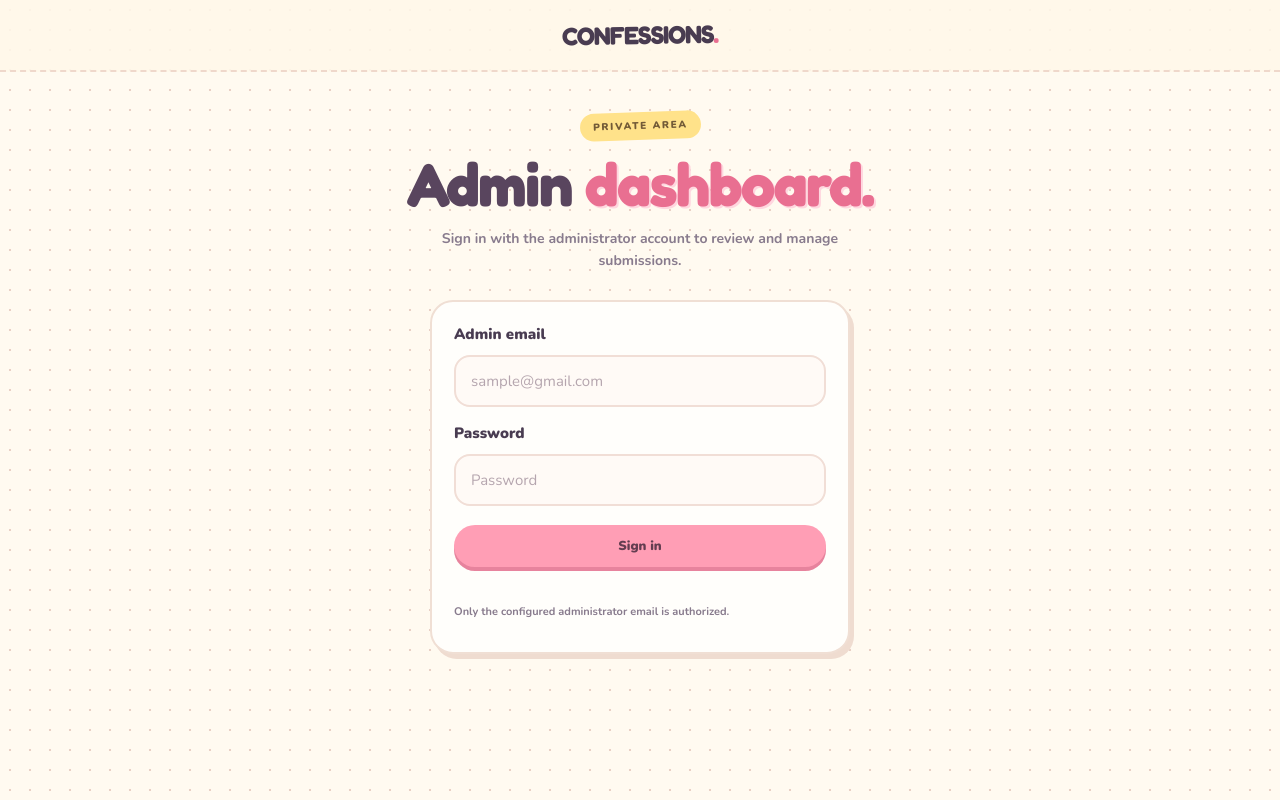
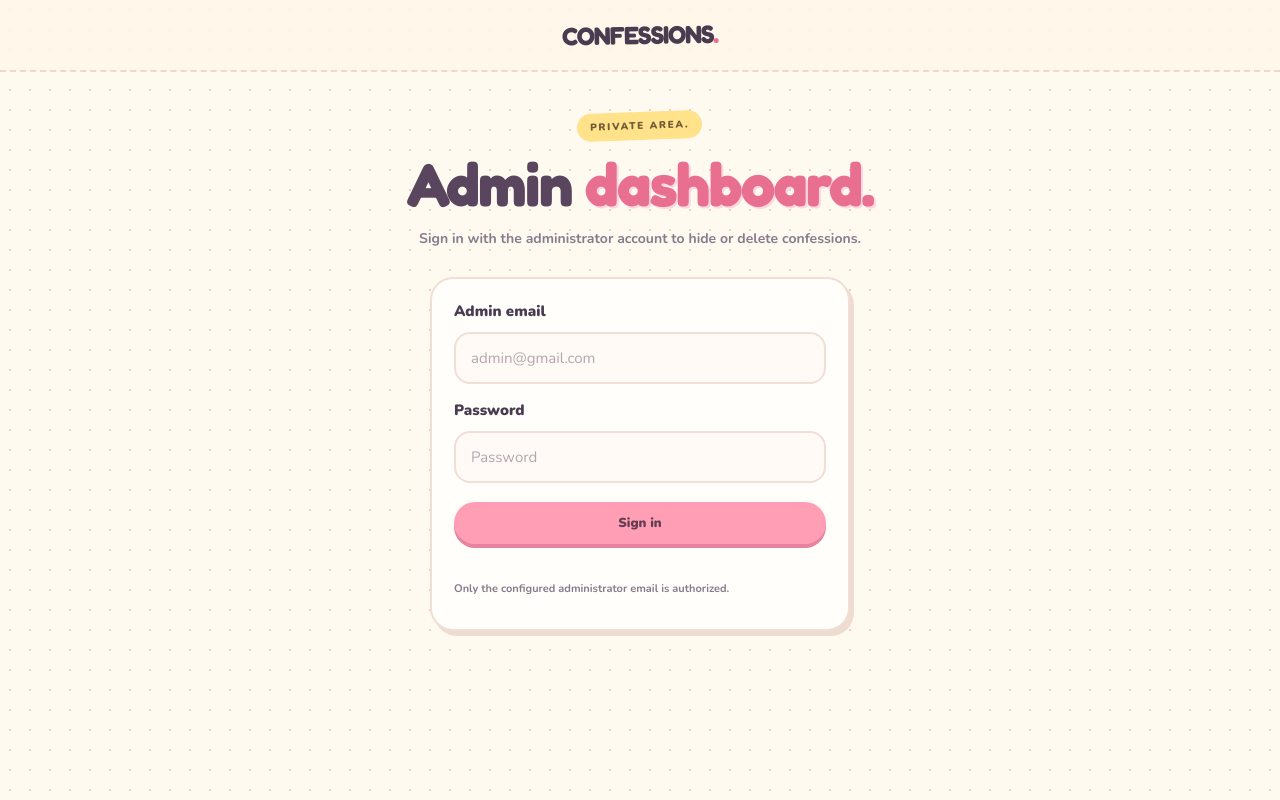
Before and after one commit to beeceyeeahh/confessions, a plain HTML site: page admin.html in a window 1280 px wide. Drawn offline with nearby package versions, Linux system fonts and the light colour scheme; no server answers.

Commit message:
Update admin page content and script version

```diff
--- a/admin.html
+++ b/admin.html
@@ -14,14 +14,14 @@
 
   <main class="container admin-container">
     <section class="hero">
-      <p class="eyebrow">PRIVATE AREA</p>
+      <p class="eyebrow">PRIVATE AREA.</p>
       <h1>Admin <span>dashboard.</span></h1>
-      <p class="subheading">Sign in with the administrator account to review and manage submissions.</p>
+      <p class="subheading">Sign in with the administrator account to hide or delete confessions.</p>
     </section>
 
     <section id="loginPanel" class="panel login-panel">
       <label for="email">Admin email</label>
-      <input id="email" type="email" autocomplete="username" placeholder="sample@gmail.com">
+      <input id="email" type="email" autocomplete="username" placeholder="admin@gmail.com">
       <label for="password">Password</label>
       <input id="password" type="password" autocomplete="current-password" placeholder="Password">
       <button id="loginButton" class="button full" type="button">Sign in</button>
@@ -47,6 +47,6 @@
     </section>
   </main>
 
-  <script type="module" src="admin.js?v=4"></script>
+  <script type="module" src="admin.js?v=5"></script>
 </body>
 </html>
```
